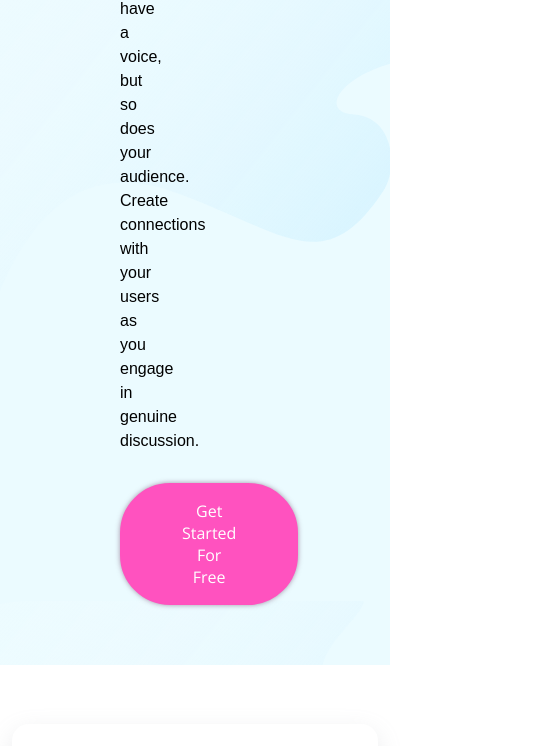
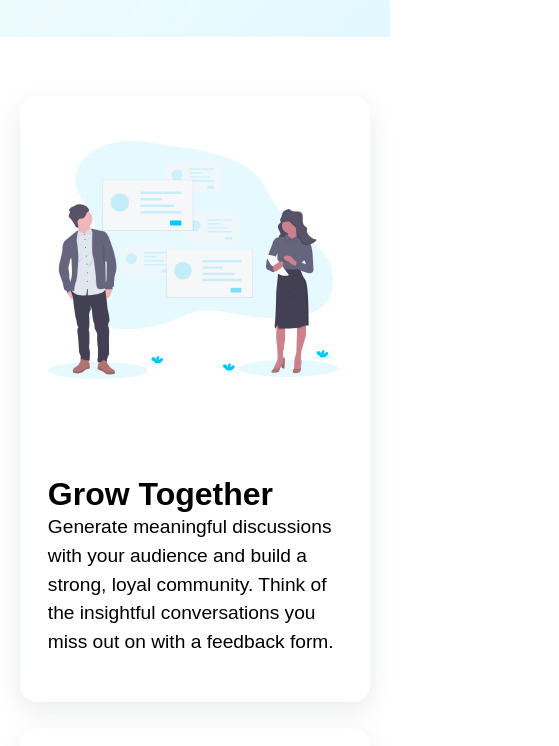
Before and after one commit to lars-radtke/design-exercise, a website built with Vite: page index.html in a window 390 px wide. Shown: the part 835-1581 px from the top of the page, 559 px wide, since content can reach past the window. Built offline with nearby package versions, Linux system fonts and the light colour scheme.

Commit message:
adjust some properties, make it responsive

```diff
--- a/css/components/footer.css
+++ b/css/components/footer.css
@@ -6,6 +6,7 @@
 }
 
 .footer__aside {
+	max-width: 100%;
 	padding: 50px 80px ;
 	background-color: white;
 	border-radius: 20px;
@@ -28,7 +29,6 @@
 	height: 100%;
 	font-family: var(--open-sans);
 	font-weight: 300;
-	border: 1px solid red;
 }
 
 .footer__logo {
--- a/css/components/header.css
+++ b/css/components/header.css
@@ -53,6 +53,7 @@ p {
     line-height: 1.5;
 }
 .cta{
+    white-space: nowrap;
 	display: block;
 	margin-left: auto;
     margin-right: auto;
--- a/css/components/tile.css
+++ b/css/components/tile.css
@@ -1,12 +1,11 @@
 .tile--wrapper {
   display: flex;
-  flex-flow: wrap column;
-  margin: 7vh 3vw 10vh 3vw;
+  flex-direction: column;
+  margin: 7vh 3vw 20vh 3vw;
   gap: 3vh;
 }
 .tile {
   display: flex;
-  flex-flow: wrap row;
   justify-content: space-between;
   border: 1px transparent var(--gray-blue);
   border-radius: 16.66px;
@@ -30,7 +29,6 @@
 
 .tile__img {
   width: 33%;
-  height: auto;
 }
 
 .tile__header {
@@ -40,7 +38,6 @@
   margin: 0;
   padding-right: 7vh;
   padding-top: 2vh;
-  min-width: ;
 }
 
 .tile__p {
--- a/css/style.css
+++ b/css/style.css
@@ -5,3 +5,89 @@
 @import 'components/header.css';
 @import 'components/tile.css';
 @import 'components/footer.css';
+
+@media only screen and (max-width: 1000px){
+	.header {
+		padding: 60px 80px;
+	}
+
+	.header__bottom-container {
+		display: flex;
+		width: 100%;
+		flex-direction: column;
+	}
+
+	.bottom-container__wrap {
+		padding: 40px 0px 0px 0px;
+		margin-bottom: 40px;
+	}
+
+	.footer__contact {
+		flex-direction: column;
+		justify-content: unset;
+	}
+
+	.contact__item:not(:last-child) {
+		width: 100%;
+		margin-bottom: 40px;
+	}
+
+	.tile--wrapper {
+		margin: 7vh 80px 30vh 80px;
+	}
+
+	.tile {
+		flex-direction: column-reverse;
+	}
+
+	.tile > *  {
+		width: 100%;
+		padding: 20px;
+	}
+
+	.tile > *:last-child {
+		margin-bottom: 20px;
+	}
+
+	.tile__text {
+		width: 100%;
+		margin-top: 20px;
+	}
+
+	.tile__header {
+		width: 100%;
+	}
+	.footer {
+		padding-left: 80px;
+		padding-right: 80px;
+	}
+}
+
+@media only screen and (max-width: 800px){
+	.header {
+		padding: 60px 40px;
+	}
+
+	.tile--wrapper {
+		margin: 7vh 40px 30vh 40px;
+	}
+
+	.footer {
+		padding-left: 40px;
+		padding-right: 40px;
+	}
+}
+
+@media only screen and (max-width: 600px){
+	.header {
+		padding: 40px 20px;
+	}
+	.tile--wrapper {
+		margin: 7vh 20px 30vh 20px;
+	}
+
+	.footer {
+		padding-left: 20px;
+		padding-right: 20px;
+	}
+}
--- a/index.html
+++ b/index.html
@@ -10,7 +10,7 @@
   <body>
     <header class="header">
       <div class="header__top-container">
-        <img class="header__logo" src="/design/images/logo.svg" alt="huddle-logo"/>
+        <img class="header__logo" src="/design/images/logo.svg" alt="Huddle"/>
       <button class="header__button">
         Try It Free
       </button>
```
